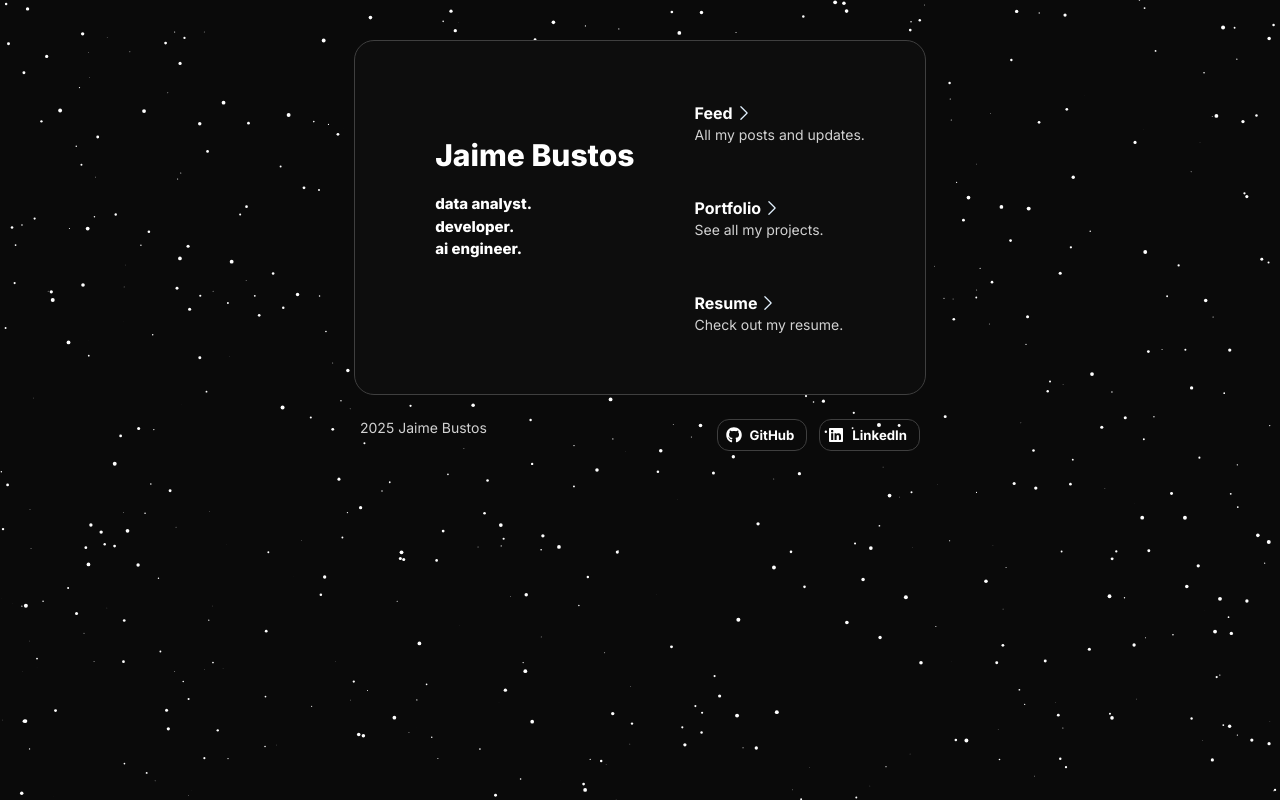
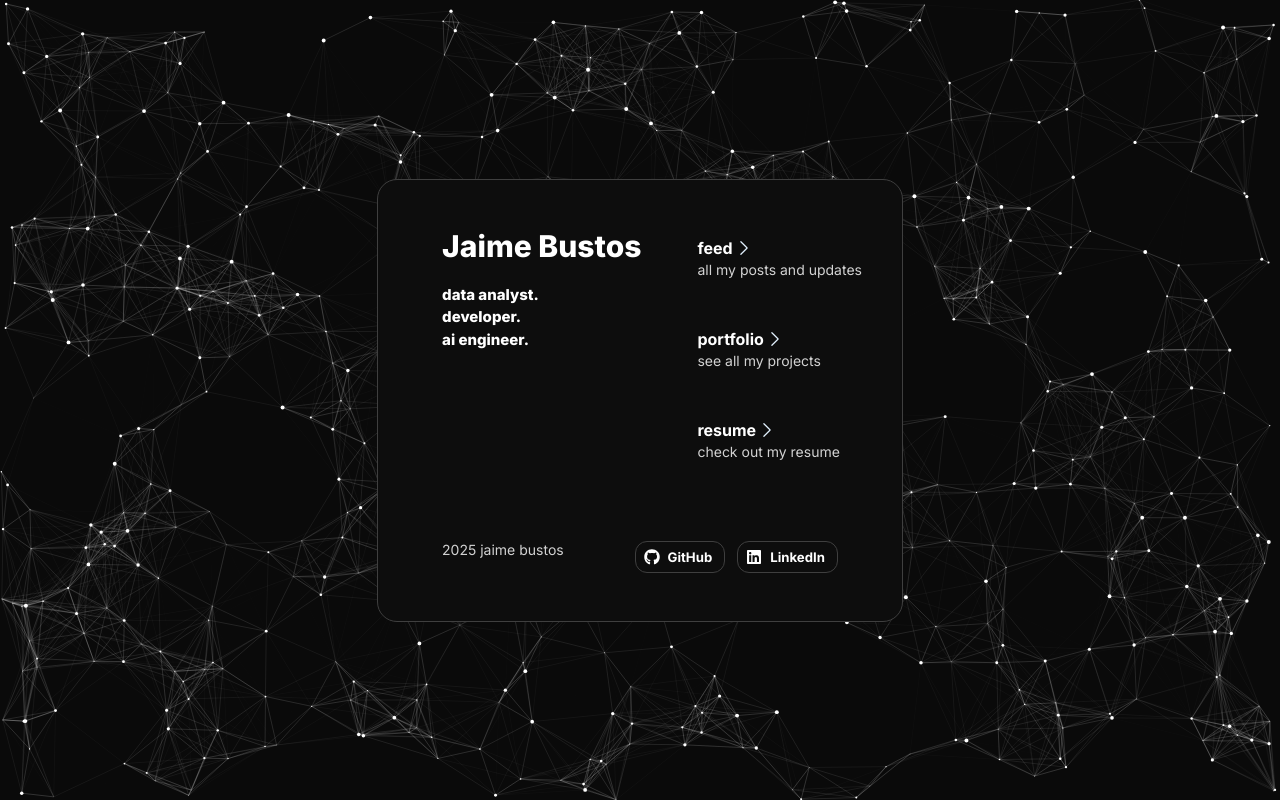
Before and after one commit to jaime-bustos/landing-page, a Next.js app: page / in a window 1280 px wide. Built offline with nearby package versions, Linux system fonts and the light colour scheme.

Commit message:
adjusted home padding

```diff
--- a/src/app/page.tsx
+++ b/src/app/page.tsx
@@ -20,39 +20,44 @@ export default function Home() {
 	const links = [
 		{
 			href: "/about",
-			title: "Feed",
-			description: "All my posts and updates.",
+			title: "feed",
+			description: "all my posts and updates",
 		},
 		{
 			href: "/projects",
-			title: "Portfolio",
-			description: "See all my projects.",
+			title: "portfolio",
+			description: "see all my projects",
 		},
 		{
 			href: "https://drive.google.com/file/d/1TDtYdWAC9h1CeYYfzFCD-0i3d0eJ36MM/view?usp=sharing",
-			title: "Resume",
-			description: "Check out my resume.",
+			title: "resume",
+			description: "check out my resume",
 		},
 	];
 
 	return (
 		<Flex
-			fillWidth paddingTop="l" paddingX="l"
-			direction="column" alignItems="center" flex={1}>
+			fillWidth
+			direction="column" alignItems="center" flex={1} justifyContent="center">
 			<StarBackground/>
 			<Flex
 				position="relative"
-				as="section" overflow="hidden"
-				fillWidth minHeight="0" maxWidth={40}
-				direction="column" alignItems="center" flex={1}	>
+				fillWidth
+				maxWidth={40}
+				direction="column"
+				alignItems="center"
+				justifyContent="center"
+				>
+
 				<Flex
 					as="main"
 					direction="column" justifyContent="center"
-					padding="l" gap="l"
+					padding="m" gap="l"
 					border="neutral-medium"
 					borderStyle="solid-1"
 					radius="xl"
 					style={{ backgroundColor: "#0d0d0d" }}
+					alignItems='center'
 
 					>
 					<Flex
@@ -60,7 +65,7 @@ export default function Home() {
 						fillWidth gap="0">
 						<Flex
 							position="relative"
-							paddingTop="56" paddingX="l"
+							paddingTop="m" paddingX="l"
     						direction="column" gap="20">
 
 
@@ -79,14 +84,17 @@ export default function Home() {
 						tabletColumns="1col"
 						mobileColumns="1col"
 						fillWidth
-						gap="xs">
+						gap="s"
+						paddingTop="s">
 						{links.map((link) => (
 							<Link
 
 								key={link.href}
 								href={link.href}>
 								<Flex
-									fillWidth padding="20" gap="1"
+									fillWidth
+									padding="s"
+									gap="1"
 									direction="column">
 									<Flex
 										fillWidth gap="1"
@@ -108,9 +116,9 @@ export default function Home() {
 
 					</Flex>
 
+					<Footer/>
+				</Flex>
 
-				</Flex>
-				<Footer/>
 			</Flex>
 
 
--- a/src/once-ui/components/Footer.tsx
+++ b/src/once-ui/components/Footer.tsx
@@ -11,9 +11,10 @@ export default function Footer() {
             paddingX="l"
             paddingY="m"
             justifyContent="space-between"
+
         >
-            <Text variant="body-default-s" onBackground="neutral-weak">
-                2025 Jaime Bustos
+            <Text variant="body-default-s" onBackground="neutral-weak" paddingRight='20'>
+                2025 jaime bustos
             </Text>
             <Flex gap="12">
                 <Button
--- a/src/once-ui/components/StarBackground.tsx
+++ b/src/once-ui/components/StarBackground.tsx
@@ -26,15 +26,35 @@ const StarBackground = () => {
       }
       starsRef.current = stars;
 
-      // Function to draw stars
       const drawStars = () => {
         ctx.clearRect(0, 0, canvas.width, canvas.height);
+
+        // Draw stars
         stars.forEach((star) => {
           ctx.beginPath();
           ctx.arc(star.x, star.y, star.size, 0, Math.PI * 2);
           ctx.fillStyle = 'white';
           ctx.fill();
         });
+
+        // Draw lines between nearby stars
+        for (let i = 0; i < stars.length; i++) {
+          for (let j = i + 1; j < stars.length; j++) {
+            const dx = stars[i].x - stars[j].x;
+            const dy = stars[i].y - stars[j].y;
+            const distance = Math.sqrt(dx * dx + dy * dy);
+
+            if (distance < 100) {
+              const opacity = 1 - distance / 100; // Fade line as distance increases
+              ctx.beginPath();
+              ctx.moveTo(stars[i].x, stars[i].y);
+              ctx.lineTo(stars[j].x, stars[j].y);
+              ctx.strokeStyle = `rgba(255, 255, 255, ${opacity * 0.5})`; // Soft white lines
+              ctx.lineWidth = 0.5;
+              ctx.stroke();
+            }
+          }
+        }
       };
 
       // Initial draw
```
